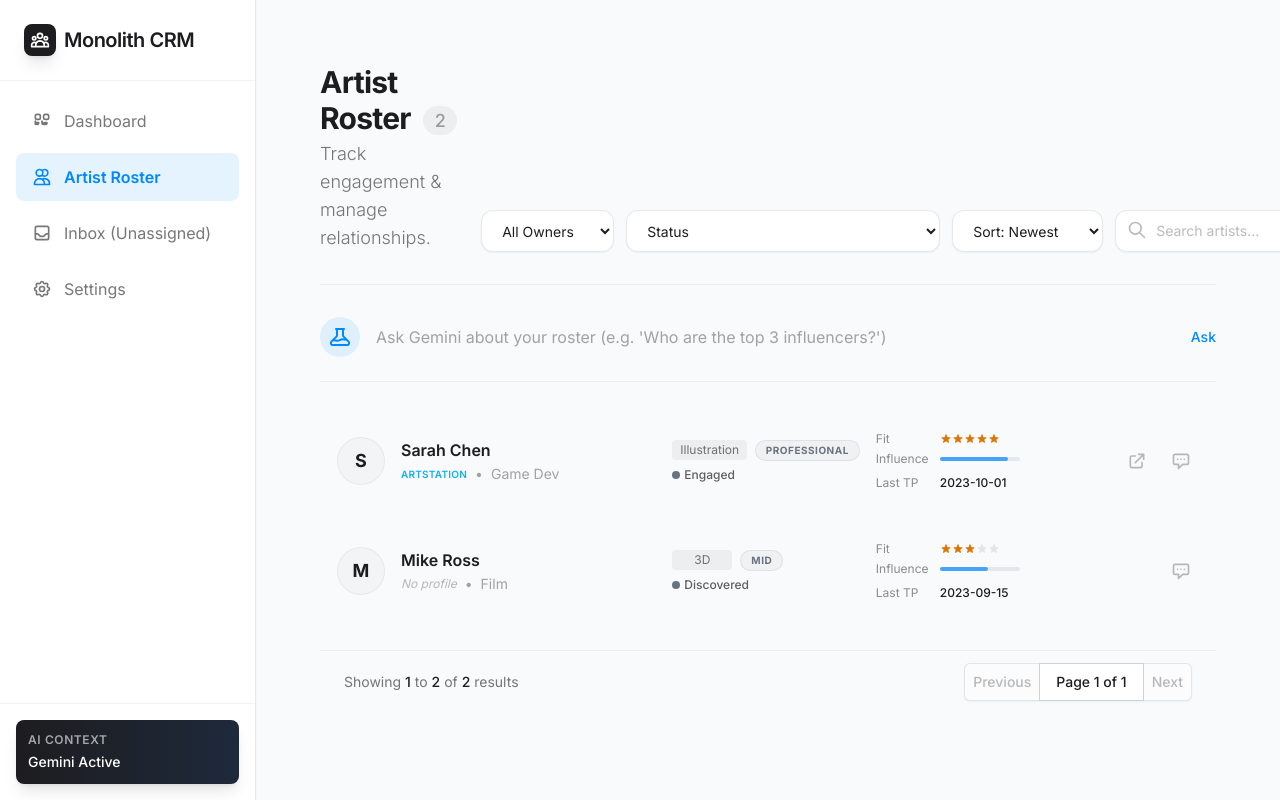
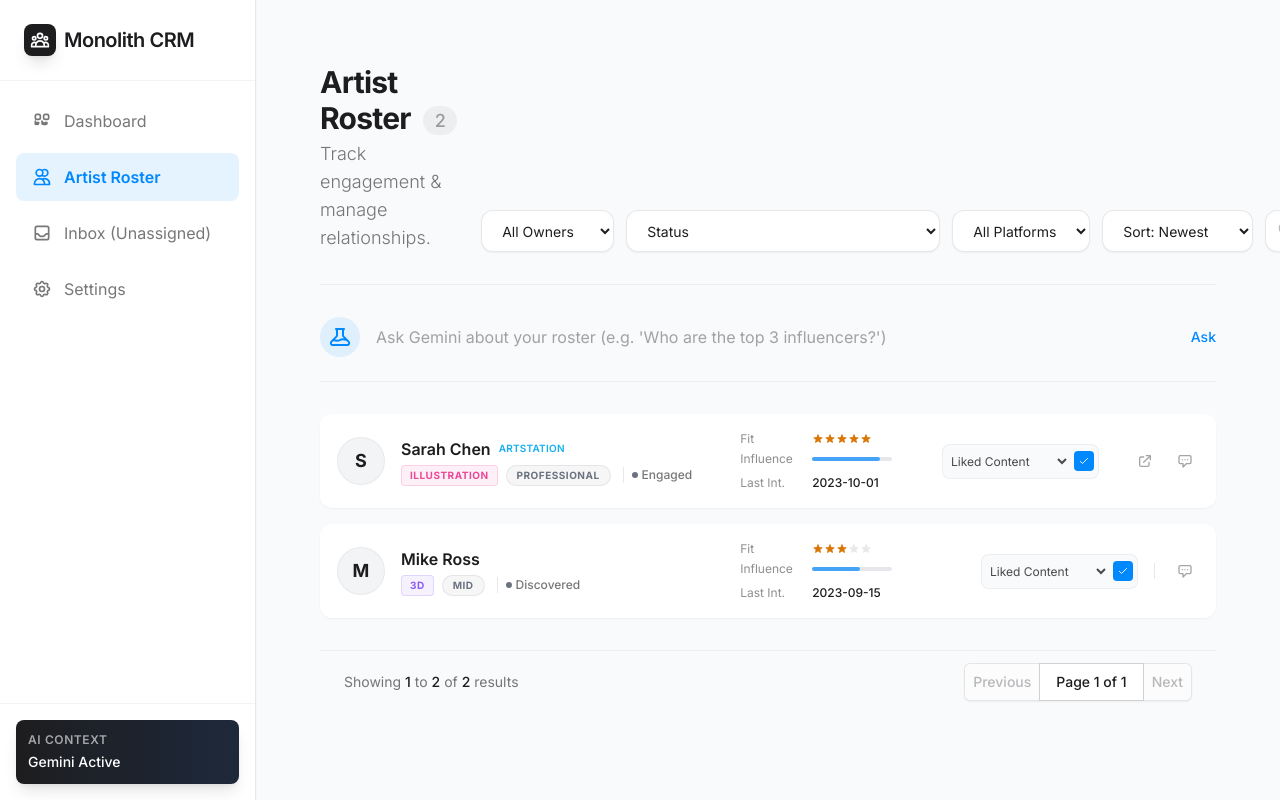
Before and after one commit to nuljui/artist_rm, a React (Vite) app: page / in a window 1280 px wide. Both pictures are taken after a click on the button "Artist Roster". Built offline with nearby package versions, Linux system fonts and the light colour scheme.

Commit message:
UI: Refactor Artist Card, add Interaction Logger, simplify layout

```diff
--- a/components/ArtistCard.tsx
+++ b/components/ArtistCard.tsx
@@ -1,10 +1,11 @@
-import React from 'react';
-import { Artist, LifecycleStage, Persona } from '../types';
+import React, { useState } from 'react';
+import { Artist, LifecycleStage, Persona, ArtType } from '../types';
 
 interface ArtistCardProps {
     artist: Artist;
     onClick: (artist: Artist) => void;
     onMessage: (artist: Artist, e: React.MouseEvent) => void;
+    onInteraction: (artist: Artist, type: string) => Promise<void>;
     getLifecycleColor: (status: LifecycleStage) => React.CSSProperties;
     getPersonaBadge: (persona: Persona) => React.ReactNode;
     renderStars: (score: number) => React.ReactNode;
@@ -13,16 +14,12 @@ interface ArtistCardProps {
 
 const getProfileUrl = (platform: string, handleOrUrl: string) => {
     if (!handleOrUrl) return '';
-    // If it looks like a URL, treat it as one (ensure protocol)
     if (handleOrUrl.includes('.') && (handleOrUrl.includes('/') || handleOrUrl.includes('com') || handleOrUrl.includes('net') || handleOrUrl.includes('app'))) {
         if (!/^https?:\/\//i.test(handleOrUrl)) return `https://${handleOrUrl}`;
         return handleOrUrl;
     }
-
-    // Otherwise treat as handle
     const lowerPlatform = platform.toLowerCase();
     const cleanHandle = handleOrUrl.replace(/^@/, '');
-
     if (lowerPlatform.includes('artstation')) return `https://www.artstation.com/${cleanHandle}`;
     if (lowerPlatform.includes('behance')) return `https://www.behance.net/${cleanHandle}`;
     if (lowerPlatform.includes('instagram')) return `https://instagram.com/${cleanHandle}`;
@@ -33,8 +30,7 @@ const getProfileUrl = (platform: string, handleOrUrl: string) => {
     if (lowerPlatform.includes('linkedin')) return `https://linkedin.com/in/${cleanHandle}`;
     if (lowerPlatform.includes('cara')) return `https://cara.app/${cleanHandle}`;
     if (lowerPlatform.includes('500px')) return `https://500px.com/p/${cleanHandle}`;
-
-    return `https://${lowerPlatform}.com/${cleanHandle}`; // Improved Fallback
+    return `https://${lowerPlatform}.com/${cleanHandle}`;
 };
 
 const getPlatformColor = (platform: string) => {
@@ -46,95 +42,157 @@ const getPlatformColor = (platform: string) => {
     if (p.includes('cara')) return '#d9313a';
     if (p.includes('500px')) return '#000000';
     if (p.includes('linkedin')) return '#0a66c2';
-    return '#6b7280'; // default gray
+    return '#6b7280';
 }
+
+const getArtTypeColor = (type: ArtType | string) => {
+    switch (type) {
+        case ArtType.THREE_D: return '#8B5CF6'; // Violet
+        case ArtType.ILLUSTRATION: return '#EC4899'; // Pink
+        case ArtType.VIDEO: return '#F59E0B'; // Amber
+        case ArtType.PHOTOGRAPHY: return '#3B82F6'; // Blue
+        case ArtType.OTHER: return '#6B7280'; // Gray
+        default: return '#9CA3AF';
+    }
+};
 
 export const ArtistCard: React.FC<ArtistCardProps> = ({
     artist,
     onClick,
     onMessage,
+    onInteraction,
     getLifecycleColor,
     getPersonaBadge,
     renderStars,
     getPrimaryProfile
 }) => {
     const primary = getPrimaryProfile(artist);
+    const [interactionType, setInteractionType] = useState('Liked Content');
+    const [isLogging, setIsLogging] = useState(false);
+
+    const handleLogInteraction = async (e: React.MouseEvent) => {
+        e.stopPropagation();
+        if (isLogging) return;
+        setIsLogging(true);
+        try {
+            await onInteraction(artist, interactionType);
+        } catch (err) {
+            console.error("Interaction log failed", err);
+        } finally {
+            setIsLogging(false);
+        }
+    };
+
+    const artTypeColor = getArtTypeColor(artist.artType);
 
     return (
         <div
             onClick={() => onClick(artist)}
-            className="group relative flex flex-col sm:flex-row sm:items-center gap-4 p-4 rounded-xl hover:bg-stone-50 transition-all duration-200 cursor-pointer border border-transparent hover:border-ink/5"
+            className="group relative flex flex-col md:flex-row md:items-center gap-4 p-4 rounded-xl hover:bg-stone-50 transition-all duration-200 cursor-pointer border border-transparent hover:border-ink/5 bg-white shadow-sm hover:shadow-md"
         >
-            {/* Avatar / Visual */}
+            {/* Avatar */}
             <div className="flex-shrink-0">
                 <div className="h-12 w-12 rounded-full bg-stone-100 flex items-center justify-center text-ink font-bold text-lg border border-ink/5">
                     {artist.name.charAt(0)}
                 </div>
             </div>
 
-            {/* Main Info */}
-            <div className="flex-1 min-w-0 grid grid-cols-1 sm:grid-cols-12 gap-4 items-center">
+            {/* Main Content Info */}
+            <div className="flex-1 min-w-0 grid grid-cols-1 md:grid-cols-12 gap-4 items-center">
 
-                {/* Identity */}
-                <div className="sm:col-span-4">
-                    <h3 className="text-base font-semibold text-ink truncate">{artist.name}</h3>
-                    <div className="flex items-center gap-2 text-sm text-ink/40 mt-0.5">
+                {/* Identity & Tags (Col 1-5) */}
+                <div className="md:col-span-5 flex flex-col gap-1">
+                    <div className="flex items-center gap-2">
+                        <h3 className="text-base font-semibold text-ink truncate">{artist.name}</h3>
                         {primary && (
                             <span
-                                className="truncate font-semibold uppercase tracking-wide text-[10px]"
+                                className="font-semibold uppercase tracking-wide text-[10px]"
                                 style={{ color: getPlatformColor(primary.platform) }}
                             >
                                 {primary.platform}
                             </span>
                         )}
-                        {!primary && <span className="text-xs italic text-ink/30">No profile</span>}
-                        {(artist.industry && artist.industry !== 'Unknown') && (
-                            <>
-                                <span>•</span>
-                                <span className="truncate">{artist.industry}</span>
-                            </>
+                    </div>
+
+                    <div className="flex items-center gap-2 flex-wrap">
+                        {/* Art Type Badge */}
+                        {(artist.artType && artist.artType !== 'Unknown') && (
+                            <span
+                                className="text-[10px] font-bold px-2 py-0.5 rounded uppercase tracking-wider bg-opacity-10 border border-opacity-20"
+                                style={{
+                                    color: artTypeColor,
+                                    backgroundColor: `${artTypeColor}15`,
+                                    borderColor: `${artTypeColor}30`
+                                }}
+                            >
+                                {artist.artType}
+                            </span>
                         )}
+
+                        {/* Persona Badge */}
+                        {getPersonaBadge(artist.persona)}
+
+                        {/* Lifecycle */}
+                        <div className="flex items-center gap-1 ml-1 pl-2 border-l border-ink/10">
+                            <span className="w-1.5 h-1.5 rounded-full" style={{ backgroundColor: getLifecycleColor(artist.status).color }}></span>
+                            <span className="text-xs font-medium text-ink/60">{artist.status}</span>
+                        </div>
                     </div>
                 </div>
 
-                {/* Tags */}
-                <div className="sm:col-span-3 flex flex-col gap-1.5">
-                    <div className="flex items-center gap-2">
-                        {(artist.artType && artist.artType !== 'Unknown') && (
-                            <span className="text-xs text-ink/60 bg-ink/5 px-2 py-0.5 rounded text-center min-w-[60px]">
-                                {artist.artType}
-                            </span>
-                        )}
-                        {getPersonaBadge(artist.persona)}
-                    </div>
-                    <div className="flex items-center gap-1">
-                        <span className="w-2 h-2 rounded-full" style={{ backgroundColor: getLifecycleColor(artist.status).color }}></span>
-                        <span className="text-xs font-medium text-ink/70">{artist.status}</span>
-                    </div>
-                </div>
-
-                {/* Scores */}
-                <div className="sm:col-span-3 flex flex-col gap-1">
+                {/* Scores & Stats (Col 6-8) */}
+                <div className="md:col-span-3 flex flex-col gap-1 justify-center">
                     <div className="flex items-center gap-2 text-xs text-ink/50">
-                        <span className="w-14">Fit</span>
+                        <span className="w-16">Fit</span>
                         {renderStars(artist.fitScore)}
                     </div>
                     <div className="flex items-center gap-2 text-xs text-ink/50">
-                        <span className="w-14">Influence</span>
+                        <span className="w-16">Influence</span>
                         <div className="w-20 bg-stone-200 rounded-full h-1">
                             <div className="bg-accent h-1 rounded-full opacity-70" style={{ width: `${artist.influenceScore}%` }}></div>
                         </div>
                     </div>
-                    <div className="flex items-center gap-2 text-xs text-ink/50 mt-1">
-                        <span className="w-14">Last TP</span>
+                    {/* Last Interaction */}
+                    <div className="flex items-center gap-2 text-xs text-ink/50 mt-1" title="YYYY-MM-DD HH:MM">
+                        <span className="w-16">Last Int.</span>
                         <span className="text-ink font-medium">
-                            {artist.lastTouched && artist.lastTouched !== '1970-01-01' ? artist.lastTouched.split('T')[0] : 'Never'}
+                            {artist.lastTouched && artist.lastTouched !== '1970-01-01' ? artist.lastTouched.replace('T', ' ').substring(0, 16) : 'Never'}
                         </span>
                     </div>
                 </div>
 
-                {/* Actions */}
-                <div className="sm:col-span-2 flex justify-end gap-2">
+                {/* Actions Area (Col 9-12) */}
+                <div className="md:col-span-4 flex items-center justify-end gap-3 pt-2 md:pt-0 border-t md:border-t-0 border-ink/5">
+
+                    {/* Interaction Logger */}
+                    <div className="flex items-center gap-1 bg-stone-50 rounded-lg p-1 border border-ink/5" onClick={e => e.stopPropagation()}>
+                        <select
+                            className="text-xs bg-transparent border-none focus:ring-0 text-ink/80 py-1 pr-6 cursor-pointer"
+                            value={interactionType}
+                            onChange={e => setInteractionType(e.target.value)}
+                        >
+                            <option>Liked Content</option>
+                            <option>Followed</option>
+                            <option>Messaged</option>
+                            <option>Commented</option>
+                        </select>
+                        <button
+                            onClick={handleLogInteraction}
+                            disabled={isLogging}
+                            className="bg-accent text-white p-1 rounded hover:bg-accent/90 disabled:opacity-50 transition-colors"
+                            title="Log Interaction"
+                        >
+                            {isLogging ? (
+                                <svg className="animate-spin h-3 w-3" xmlns="http://www.w3.org/2000/svg" fill="none" viewBox="0 0 24 24"><circle className="opacity-25" cx="12" cy="12" r="10" stroke="currentColor" strokeWidth="4"></circle><path className="opacity-75" fill="currentColor" d="M4 12a8 8 0 018-8V0C5.373 0 0 5.373 0 12h4zm2 5.291A7.962 7.962 0 014 12H0c0 3.042 1.135 5.824 3 7.938l3-2.647z"></path></svg>
+                            ) : (
+                                <svg className="w-3 h-3" fill="none" stroke="currentColor" viewBox="0 0 24 24"><path strokeLinecap="round" strokeLinejoin="round" strokeWidth={2} d="M5 13l4 4L19 7" /></svg>
+                            )}
+                        </button>
+                    </div>
+
+                    <div className="h-4 w-px bg-ink/10 mx-1"></div>
+
+                    {/* Profile Link */}
                     {primary?.url && (
                         <button
                             onClick={(e) => {
@@ -142,18 +200,20 @@ export const ArtistCard: React.FC<ArtistCardProps> = ({
                                 const url = getProfileUrl(primary.platform, primary.url || primary.handle);
                                 if (url) window.open(url, '_blank');
                             }}
-                            className="p-2 text-ink/30 hover:text-accent transition-colors rounded-full hover:bg-white"
+                            className="p-1.5 text-ink/40 hover:text-accent transition-colors rounded-full hover:bg-stone-100"
                             title={`Open ${primary.platform}`}
                         >
-                            <svg className="w-5 h-5" fill="none" stroke="currentColor" viewBox="0 0 24 24"><path strokeLinecap="round" strokeLinejoin="round" strokeWidth={2} d="M10 6H6a2 2 0 00-2 2v10a2 2 0 002 2h10a2 2 0 002-2v-4M14 4h6m0 0v6m0-6L10 14" /></svg>
+                            <svg className="w-4 h-4" fill="none" stroke="currentColor" viewBox="0 0 24 24"><path strokeLinecap="round" strokeLinejoin="round" strokeWidth={2} d="M10 6H6a2 2 0 00-2 2v10a2 2 0 002 2h10a2 2 0 002-2v-4M14 4h6m0 0v6m0-6L10 14" /></svg>
                         </button>
                     )}
+
+                    {/* Message Button */}
                     <button
                         onClick={(e) => onMessage(artist, e)}
-                        className="p-2 text-ink/30 hover:text-accent transition-colors rounded-full hover:bg-white"
-                        title="Message"
+                        className="p-1.5 text-ink/40 hover:text-accent transition-colors rounded-full hover:bg-stone-100"
+                        title="Draft Message"
                     >
-                        <svg className="w-5 h-5" fill="none" stroke="currentColor" viewBox="0 0 24 24"><path strokeLinecap="round" strokeLinejoin="round" strokeWidth={2} d="M8 10h.01M12 10h.01M16 10h.01M9 16H5a2 2 0 01-2-2V6a2 2 0 012-2h14a2 2 0 012 2v8a2 2 0 01-2 2h-5l-5 5v-5z" /></svg>
+                        <svg className="w-4 h-4" fill="none" stroke="currentColor" viewBox="0 0 24 24"><path strokeLinecap="round" strokeLinejoin="round" strokeWidth={2} d="M8 10h.01M12 10h.01M16 10h.01M9 16H5a2 2 0 01-2-2V6a2 2 0 012-2h14a2 2 0 012 2v8a2 2 0 01-2 2h-5l-5 5v-5z" /></svg>
                     </button>
                 </div>
 
--- a/components/CustomerList.tsx
+++ b/components/CustomerList.tsx
@@ -21,6 +21,7 @@ export const ArtistList: React.FC<ArtistListProps> = ({ data, config, viewMode,
   const [statusFilter, setStatusFilter] = useState('All');
   const [fitFilter, setFitFilter] = useState('All');
   const [platformFilter, setPlatformFilter] = useState('All');
+  const [primaryPlatformFilter, setPrimaryPlatformFilter] = useState('All'); // NEW
   const [editingArtist, setEditingArtist] = useState<Artist | null>(null);
 
   // Message Draft & AI Search States
@@ -28,11 +29,46 @@ export const ArtistList: React.FC<ArtistListProps> = ({ data, config, viewMode,
   const [draft, setDraft] = useState<string | null>(null);
   const [isDrafting, setIsDrafting] = useState(false);
   const [isSending, setIsSending] = useState(false);
-  const [messageContext, setMessageContext] = useState({ template: 'Quick Follow-up', engagementType: 'Initial Message' });
+  // Removed template from messageContext
+  const [messageContext, setMessageContext] = useState({ engagementType: 'Initial Message' });
 
   const [aiQuery, setAiQuery] = useState('');
   const [aiAnswer, setAiAnswer] = useState<string | null>(null);
   const [isAsking, setIsAsking] = useState(false);
+
+  const cleanUpdate = (artist: Artist) => {
+    onUpdate(artist);
+    setEditingArtist(null);
+  };
+
+  const getPrimaryProfile = (artist: Artist) => {
+    if (!artist.profiles || artist.profiles.length === 0) return null;
+
+    const priority = ['ArtStation', 'Behance', 'Cara', '500px', 'LinkedIn', 'Instagram', 'Twitter', 'TikTok', 'Website', 'Email'];
+
+    // safe sort
+    const sorted = [...artist.profiles].sort((a, b) => {
+      const idxA = priority.indexOf(a.platform);
+      const idxB = priority.indexOf(b.platform);
+      // If both in list, lower index wins. If one not in list, it goes to end.
+      const valA = idxA === -1 ? 999 : idxA;
+      const valB = idxB === -1 ? 999 : idxB;
+      return valA - valB;
+    });
+
+    return sorted[0];
+  };
+
+  // Derive Primary Platforms for filter
+  const getPrimaryPlatform = (artist: Artist) => {
+    // Logic copied from ArtistCard/CustomerList helper
+    // Ideally this helper should be shared, but for now duplicating the logic or using the helper if defined in scope
+    // We defined getPrimaryProfile inside component, lets move it out or reuse.
+    const p = getPrimaryProfile(artist);
+    return p ? p.platform : 'Unknown';
+  };
+
+  const allPrimaryPlatforms = Array.from(new Set(data.map(a => getPrimaryPlatform(a)))).sort();
 
   const filteredData = data.filter(c => {
     // Safety check: Explicitly cast to String to handle numbers/booleans
@@ -48,8 +84,9 @@ export const ArtistList: React.FC<ArtistListProps> = ({ data, config, viewMode,
     const matchesStatus = statusFilter === 'All' || c.status === statusFilter;
     const matchesFit = fitFilter === 'All' || (c.fitScore || 0).toString() === fitFilter;
     const matchesPlatform = platformFilter === 'All' || (c.profiles || []).some(p => p.platform === platformFilter);
+    const matchesPrimaryPlatform = primaryPlatformFilter === 'All' || getPrimaryPlatform(c) === primaryPlatformFilter; // NEW
 
-    return matchesText && matchesOwner && matchesStatus && matchesFit && matchesPlatform;
+    return matchesText && matchesOwner && matchesStatus && matchesFit && matchesPlatform && matchesPrimaryPlatform;
   });
 
   const owners = Array.from(new Set(data.map(c => c.owner))).sort();
@@ -64,7 +101,7 @@ export const ArtistList: React.FC<ArtistListProps> = ({ data, config, viewMode,
   // Reset page when filters change
   React.useEffect(() => {
     setCurrentPage(1);
-  }, [filter, ownerFilter, statusFilter, fitFilter, platformFilter, sortBy, sortDesc]);
+  }, [filter, ownerFilter, statusFilter, fitFilter, platformFilter, primaryPlatformFilter, sortBy, sortDesc]);
 
   const sortedData = [...filteredData].sort((a, b) => {
     let diff = 0;
@@ -100,15 +137,40 @@ export const ArtistList: React.FC<ArtistListProps> = ({ data, config, viewMode,
 
     // Reset if switching artists
     if (selectedArtist?.id !== artist.id) {
-      setMessageContext({ template: 'Quick Follow-up', engagementType: 'Initial Message' });
+      setMessageContext({ engagementType: 'Initial Message' });
       setDraft(''); // Start empty
     }
+  };
+
+  // NEW: Handle Interaction (Liked, Followed, etc)
+  const handleInteraction = async (artist: Artist, interactionType: string) => {
+    // Optimistic update or simple alert? Code said "Text: Liked Content", etc.
+    // We will add a touchpoint.
+    // We need a subtle loading state for the card? passing a promise?
+    // For now, let's just fire and forget or show a global toast.
+    // Or better, let ArtistCard handle the specific loading state if possible, but the data call is here.
+    // If we pass an async function, ArtistCard can await it.
+
+    const touchpoint = {
+      touchId: 't' + Math.random().toString(36).substr(2, 9),
+      artistId: artist.id,
+      platform: getPrimaryProfile(artist)?.platform || 'Unknown',
+      type: 'interaction' as any, // 'interaction' isn't in Enum? type is 'dm' | 'comment' | 'email'. Let's use 'comment' or cast 'any' to bypass strictness for now or update type later.
+      messageText: interactionType, // "Liked Content", "Followed", "Messaged"
+      sentAt: new Date().toISOString(), // Full ISO for time
+      outcome: 'Interaction',
+      linkId: ''
+    };
+
+    await SheetsService.addTouchpoint(touchpoint, config);
   };
 
   const handleRegenerate = async () => {
     if (!selectedArtist) return;
     setIsDrafting(true);
+    // Remove template from call
     const text = await GeminiService.draftMessage(selectedArtist, {
+      template: 'Quick Follow-up', // Defaulting since we removed selector
       ...messageContext,
       history: selectedArtist.touchpoints
     });
@@ -123,29 +185,6 @@ export const ArtistList: React.FC<ArtistListProps> = ({ data, config, viewMode,
     const answer = await GeminiService.askData(aiQuery, data);
     setAiAnswer(answer);
     setIsAsking(false);
-  };
-
-  const cleanUpdate = (artist: Artist) => {
-    onUpdate(artist);
-    setEditingArtist(null);
-  };
-
-  const getPrimaryProfile = (artist: Artist) => {
-    if (!artist.profiles || artist.profiles.length === 0) return null;
-
-    const priority = ['ArtStation', 'Behance', 'Cara', '500px', 'LinkedIn', 'Instagram', 'Twitter', 'TikTok', 'Website', 'Email'];
-
-    // safe sort
-    const sorted = [...artist.profiles].sort((a, b) => {
-      const idxA = priority.indexOf(a.platform);
-      const idxB = priority.indexOf(b.platform);
-      // If both in list, lower index wins. If one not in list, it goes to end.
-      const valA = idxA === -1 ? 999 : idxA;
-      const valB = idxB === -1 ? 999 : idxB;
-      return valA - valB;
-    });
-
-    return sorted[0];
   };
 
   const renderStars = (score: number) => {
@@ -206,6 +245,10 @@ export const ArtistList: React.FC<ArtistListProps> = ({ data, config, viewMode,
           <select className="px-4 py-2.5 border border-ink/10 rounded-xl text-sm bg-canvas text-ink focus:ring-2 focus:ring-accent focus:outline-none shadow-sm" value={statusFilter} onChange={e => setStatusFilter(e.target.value)}>
             <option value="All">Status</option>
             {statuses.map(s => <option key={s} value={s}>{s}</option>)}
+          </select>
+          <select className="px-4 py-2.5 border border-ink/10 rounded-xl text-sm bg-canvas text-ink focus:ring-2 focus:ring-accent focus:outline-none shadow-sm" value={primaryPlatformFilter} onChange={e => setPrimaryPlatformFilter(e.target.value)}>
+            <option value="All">All Platforms</option>
+            {allPrimaryPlatforms.map(p => <option key={p} value={p}>{p}</option>)}
           </select>
           <select className="px-4 py-2.5 border border-ink/10 rounded-xl text-sm bg-canvas text-ink focus:ring-2 focus:ring-accent focus:outline-none shadow-sm" value={sortBy} onChange={e => setSortBy(e.target.value as any)}>
             <option value="Newest">Sort: Newest</option>
@@ -277,6 +320,7 @@ export const ArtistList: React.FC<ArtistListProps> = ({ data, config, viewMode,
             artist={artist}
             onClick={setEditingArtist}
             onMessage={handleDraftMessage}
+            onInteraction={handleInteraction} // NEW PROP
             getLifecycleColor={getLifecycleColor}
             getPersonaBadge={getPersonaBadge}
             renderStars={renderStars}
@@ -353,18 +397,8 @@ export const ArtistList: React.FC<ArtistListProps> = ({ data, config, viewMode,
               </div>
             )}
 
-            <div className="grid grid-cols-2 gap-4">
-              <div>
-                <label className="block text-xs font-medium text-ink/60 mb-1">Message Template</label>
-                <select
-                  className="w-full px-3 py-2 border border-ink/20 rounded-lg text-sm bg-canvas text-ink"
-                  value={messageContext.template}
-                  onChange={e => setMessageContext({ ...messageContext, template: e.target.value })}
-                >
-                  <option>Quick Follow-up</option>
-                  <option>Intro / Cold Outreach</option>
-                </select>
-              </div>
+            <div className="grid grid-cols-1 gap-4">
+              {/* REMOVED Template, kept Engagement Type */}
               <div>
                 <label className="block text-xs font-medium text-ink/60 mb-1">Engagement Type</label>
                 <select
@@ -423,7 +457,7 @@ export const ArtistList: React.FC<ArtistListProps> = ({ data, config, viewMode,
                         linkId: ''
                       }, config);
 
-                      setMessageContext({ template: 'Quick Follow-up', engagementType: 'Initial Message' });
+                      setMessageContext({ engagementType: 'Initial Message' });
                       setDraft('');
                       setSelectedArtist(null);
                     } catch (err) {
```
